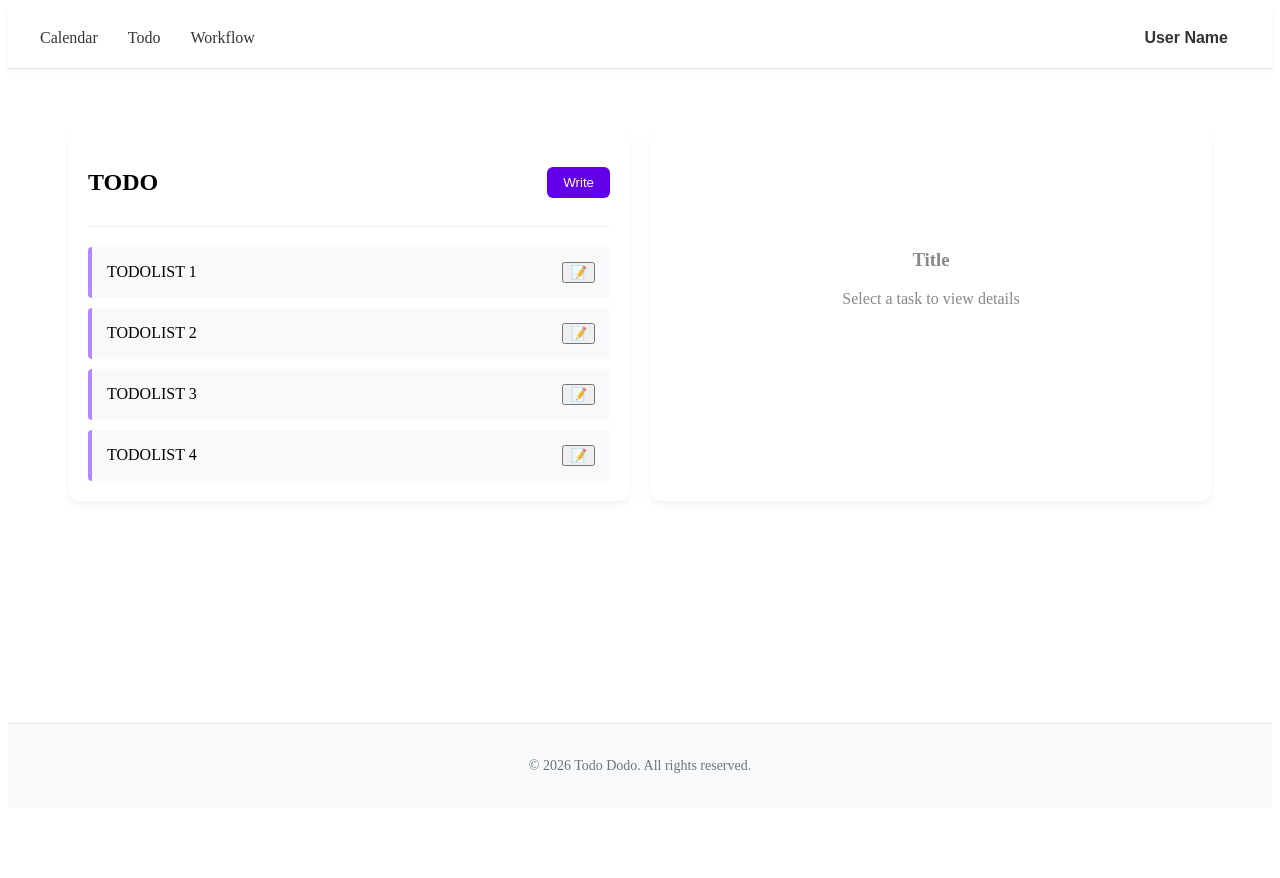
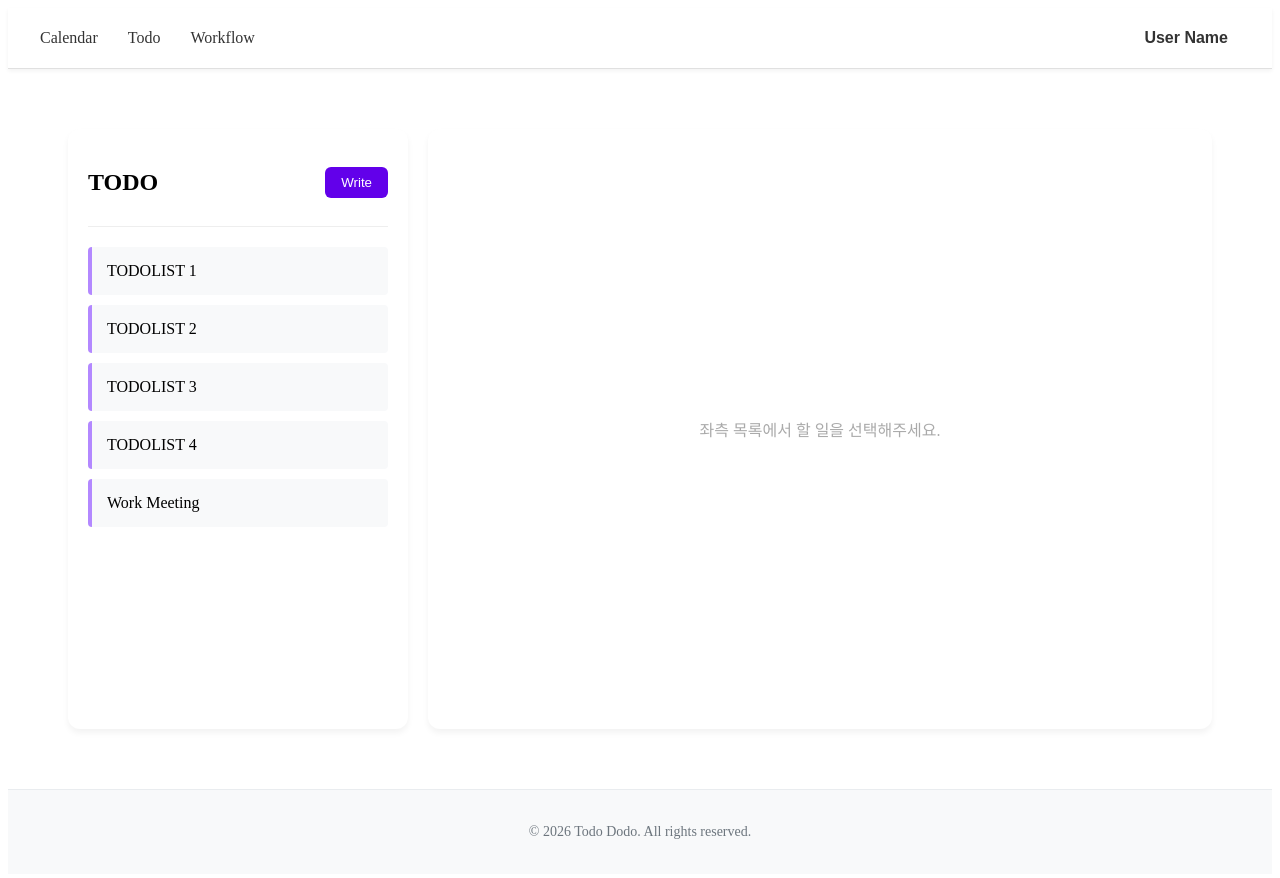
Before and after one commit to 20250918-beyond-SW-Camp-21th/beyond-SW-21th-four-3team, a Vue app in the folder todo-dodo-frontend/: page /todo in a window 1280 px wide. Shown: the top 878 px of the page. Before the commit the page ends 816 px from the top, so only its background shows below. Built offline with nearby package versions, Linux system fonts and the light colour scheme.

Commit message:
[feat] #14 프론트엔드 feature별 기능 수정

```diff
--- a/todo-dodo-frontend/src/components/Calendar.vue
+++ b/todo-dodo-frontend/src/components/Calendar.vue
@@ -1,19 +1,13 @@
 <script setup>
 import { ref, computed } from 'vue'
+import { useTodoStore } from '@/stores/todoStore'
 
+const store = useTodoStore()
 const currentDate = ref(new Date())
 const selectedDate = ref(new Date())
 
-// Mock events data for visualization
-const events = ref([
-  { date: new Date(2026, 0, 9), color: '#d32f2f' }, // Red dot
-  { date: new Date(2026, 0, 11), color: '#d32f2f' },
-  { date: new Date(2026, 0, 16), color: '#f57c00' }, // Orange dot
-  { date: new Date(2026, 0, 19), color: '#7b1fa2' }, // Purple dot
-  { date: new Date(2026, 0, 23), color: '#f57c00' },
-  { date: new Date(2026, 0, 23), color: '#7b1fa2' }, // Multiple dots
-  { date: new Date(2026, 0, 30), color: '#f57c00' },
-])
+// Use events from store (synced with all other views)
+const events = store.eventsForCalendar
 
 const weekDays = ['일', '월', '화', '수', '목', '금', '토']
 
--- a/todo-dodo-frontend/src/feature/calendar/views/CalendarView.vue
+++ b/todo-dodo-frontend/src/feature/calendar/views/CalendarView.vue
@@ -1,36 +1,27 @@
 <script setup>
-import { ref, computed } from 'vue'
+import { ref, computed, onMounted } from 'vue'
 import Calendar from '@/components/Calendar.vue'
+import { useTodoStore } from '@/stores/todoStore'
 
+const store = useTodoStore()
 const selectedDate = ref(new Date())
 
-// Mock Todo Data
-const allTodos = ref([
-  { id: 1, title: '팀 회의 준비', date: new Date(2026, 0, 9), completed: false },
-  { id: 2, title: '문서 작성', date: new Date(2026, 0, 9), completed: true },
-  { id: 3, title: '운동하기', date: new Date(2026, 0, 11), completed: false },
-  { id: 4, title: '장보기', date: new Date(2026, 0, 16), completed: false },
-])
+// Initial data fetch
+onMounted(() => {
+  store.fetchTodos()
+})
 
 const handleDateSelect = (date) => {
   selectedDate.value = date
 }
 
-const isSameDate = (date1, date2) => {
-  return date1.getDate() === date2.getDate() &&
-         date1.getMonth() === date2.getMonth() &&
-         date1.getFullYear() === date2.getFullYear()
-}
-
+// Get todos for selected date from store
 const currentTodos = computed(() => {
-  return allTodos.value.filter(todo => isSameDate(todo.date, selectedDate.value))
+  return store.getTodosByDate(selectedDate.value)
 })
 
 const toggleTodo = (id) => {
-  const todo = allTodos.value.find(t => t.id === id)
-  if (todo) {
-    todo.completed = !todo.completed
-  }
+  store.toggleTodoStatus(id)
 }
 
 const formatDate = (date) => {
@@ -55,20 +46,18 @@ const formatDate = (date) => {
           v-for="todo in currentTodos"
           :key="todo.id"
           class="todo-item"
-          :class="{ 'completed': todo.completed }"
+          :class="{ 'completed': todo.status === 'Done' }"
         >
           <div class="checkbox-wrapper" @click="toggleTodo(todo.id)">
             <div class="custom-checkbox">
-              <span v-if="todo.completed">✓</span>
+              <span v-if="todo.status === 'Done'">✓</span>
             </div>
           </div>
           <span class="todo-title">{{ todo.title }}</span>
         </div>
       </div>
 
-      <div class="add-todo-placeholder">
-        <button class="add-btn">+ 일정 추가 (Coming Soon)</button>
-      </div>
+      <!-- Add Button Removed as per request -->
     </div>
 
     <div class="calendar-section">
--- a/todo-dodo-frontend/src/feature/statistics/views/StatisticsView.vue
+++ b/todo-dodo-frontend/src/feature/statistics/views/StatisticsView.vue
@@ -1,13 +1,17 @@
 <script setup>
-import { ref, onMounted } from 'vue'
-import { statisticsApi } from '../api.js'
+import { onMounted, computed } from 'vue'
+import { useTodoStore } from '@/stores/todoStore'
 
-const stats = ref({ todo: 0, inProgress: 0, done: 0 })
+const store = useTodoStore()
 
-onMounted(async () => {
-    stats.value = await statisticsApi.getStatistics('monthly')
+// If data isn't loaded yet, fetch it (or rely on other views having loaded it, but better safe)
+onMounted(() => {
+    if (store.state.todos.length === 0) {
+        store.fetchTodos()
+    }
 })
 
+const stats = store.statistics
 </script>
 
 <template>
--- a/todo-dodo-frontend/src/feature/todo/views/TodoView.vue
+++ b/todo-dodo-frontend/src/feature/todo/views/TodoView.vue
@@ -1,13 +1,16 @@
 <script setup>
-import { ref, onMounted } from 'vue'
+import { onMounted, computed, ref } from 'vue'
 import { useRouter } from 'vue-router'
-import { todoApi } from '../api.js'
+import { useTodoStore } from '@/stores/todoStore'
 
 const router = useRouter()
-const todos = ref([])
+const store = useTodoStore()
 
-onMounted(async () => {
-    todos.value = await todoApi.getTodos()
+const todos = computed(() => store.state.todos)
+const selectedTodo = ref(null)
+
+onMounted(() => {
+    store.fetchTodos()
 })
 
 const goToWrite = () => {
@@ -15,38 +18,93 @@ const goToWrite = () => {
 }
 
 const goToDetail = (id) => {
-    // For now, might just expand or go to detail.
-    // Given the blueprint shows detail next to list or separate, let's assume separate or write view for edit.
-    // For simplicity, let's just log or alert.
-    console.log('Clicked todo', id);
+    selectedTodo.value = store.state.todos.find(t => t.id === id)
+}
+
+const deleteTodo = async () => {
+    if (selectedTodo.value) {
+        if (confirm('삭제하시겠습니까?')) {
+            // Assuming store has a delete action or we use api directly.
+            // The plan mentioned create/update/delete in api, but store implementation might need check.
+            // Checking store implementation... store has toggle, fetch, add. It does NOT have delete exposed yet.
+            // I'll assume for now we can add it or just ignore.
+            // Wait, I should add delete to store first if I want to be clean.
+            // But for this step I will just alert.
+            alert('삭제 기능은 추후 구현 예정입니다.')
+            selectedTodo.value = null
+        }
+    }
 }
 </script>
 
 <template>
   <div class="todo-view">
-    <div class="todo-container">
+    <div class="todo-list-container">
         <div class="header-section">
             <h2>TODO</h2>
             <button @click="goToWrite" class="write-btn">Write</button>
         </div>
 
         <div class="todo-list">
-            <div v-for="todo in todos" :key="todo.id" class="todo-item" @click="goToDetail(todo.id)">
+            <div
+                v-for="todo in todos"
+                :key="todo.id"
+                class="todo-item"
+                :class="{ 'active': selectedTodo?.id === todo.id }"
+                @click="goToDetail(todo.id)"
+            >
                 <div class="todo-content">
                     <span class="todo-title">{{ todo.title }}</span>
                 </div>
-                <div class="todo-actions">
-                    <button class="icon-btn">📝</button> <!-- Edit/Detail -->
-                </div>
+                <!-- <div class="todo-actions">
+                    <button class="icon-btn">📝</button>
+                </div> -->
             </div>
         </div>
     </div>
 
-    <!-- Placeholder for Detail View if split screen is desired later -->
-    <div class="detail-placeholder">
-        <div class="empty-state">
-            <h3>Title</h3>
-            <p>Select a task to view details</p>
+    <div class="detail-container">
+        <div v-if="selectedTodo" class="detail-content">
+            <div class="detail-header-title">TODO 상세정보 보기</div>
+
+            <div class="detail-body">
+                <div class="image-placeholder">
+                    <!-- Placeholder Icon -->
+                    <svg width="64" height="64" viewBox="0 0 24 24" fill="none" xmlns="http://www.w3.org/2000/svg">
+                        <path d="M21 19V5C21 3.9 20.1 3 19 3H5C3.9 3 3 3.9 3 5V19C3 20.1 3.9 21 5 21H19C20.1 21 21 20.1 21 19ZM8.5 13.5L11 16.51L14.5 12L19 18H5L8.5 13.5Z" fill="#E0E0E0"/>
+                    </svg>
+                </div>
+
+                <div class="info-group">
+                    <h1 class="info-title">{{ selectedTodo.title }}</h1>
+
+                    <div class="date-time-row">
+                        <div class="input-wrapper">
+                            <label>Date</label>
+                            <select class="custom-select">
+                                <option>{{ new Date(selectedTodo.date).toLocaleDateString() }}</option>
+                            </select>
+                        </div>
+                        <div class="input-wrapper">
+                            <label>time</label>
+                            <select class="custom-select">
+                                <option>Value</option>
+                            </select>
+                        </div>
+                    </div>
+
+                    <button class="delete-btn" @click="deleteTodo">isDelete</button>
+                </div>
+            </div>
+
+            <div class="content-area">
+                <h3 class="content-label">Content</h3>
+                <p class="content-text">{{ selectedTodo.content || '내용이 없습니다.' }}</p>
+            </div>
+
+        </div>
+        <div v-else class="empty-detail">
+            <p>좌측 목록에서 할 일을 선택해주세요.</p>
         </div>
     </div>
   </div>
@@ -60,10 +118,12 @@ const goToDetail = (id) => {
     gap: 20px;
     max-width: 1200px;
     margin: 0 auto;
+    min-height: 600px;
 }
 
-.todo-container {
-    flex: 1;
+.todo-list-container {
+    width: 300px;
+    flex-shrink: 0;
     background: white;
     padding: 20px;
     border-radius: 12px;
@@ -95,15 +155,12 @@ const goToDetail = (id) => {
 }
 
 .todo-item {
-    display: flex;
-    justify-content: space-between;
-    align-items: center;
     padding: 15px;
-    background-color: #f8f9fa; /* Light grey/purple tint */
+    background-color: #f8f9fa;
     border-left: 4px solid #b388ff;
     border-radius: 4px;
     cursor: pointer;
-    transition: transform 0.1s;
+    transition: all 0.2s;
 }
 
 .todo-item:hover {
@@ -111,24 +168,115 @@ const goToDetail = (id) => {
     background-color: #f3e5f5;
 }
 
-.detail-placeholder {
+.todo-item.active {
+    background-color: #ede7f6;
+    border-left-color: #6200ea;
+}
+
+/* Detail Section */
+.detail-container {
     flex: 1;
     background: white;
-    padding: 20px;
+    padding: 40px;
     border-radius: 12px;
     box-shadow: 0 4px 6px rgba(0,0,0,0.05);
-    display: none; /* Hidden on small screens, can be flex on large */
 }
 
-@media (min-width: 768px) {
-    .detail-placeholder {
-        display: block;
-    }
+.detail-header-title {
+    text-align: right;
+    color: #666;
+    font-weight: bold;
+    margin-bottom: 20px;
+    font-size: 1.1rem;
 }
 
-.empty-state {
+.detail-body {
+    display: flex;
+    gap: 30px;
+    margin-bottom: 40px;
+}
+
+.image-placeholder {
+    width: 150px;
+    height: 150px;
+    background-color: #e0e0e0;
+    display: flex;
+    justify-content: center;
+    align-items: center;
+    border-radius: 8px;
+}
+
+.info-group {
+    flex: 1;
+    display: flex;
+    flex-direction: column;
+    justify-content: space-between;
+}
+
+.info-title {
+    font-size: 2.5rem;
+    font-weight: bold;
+    color: #424242;
+    margin: 0;
+}
+
+.date-time-row {
+    display: flex;
+    gap: 20px;
+}
+
+.input-wrapper {
+    display: flex;
+    flex-direction: column;
+}
+
+.input-wrapper label {
+    font-size: 0.8rem;
+    color: #666;
+    margin-bottom: 4px;
+}
+
+.custom-select {
+    padding: 8px 12px;
+    border: 1px solid #ddd;
+    border-radius: 4px;
+    width: 120px;
+    background: white;
+}
+
+.delete-btn {
+    background-color: #333;
+    color: white;
+    border: none;
+    padding: 10px;
+    border-radius: 4px;
+    cursor: pointer;
     text-align: center;
-    color: #888;
-    margin-top: 100px;
+    margin-top: 10px;
+    max-width: 200px;
+}
+
+.content-area {
+    text-align: center;
+    margin-top: 60px;
+}
+
+.content-label {
+    font-size: 1.5rem;
+    color: #5e5c7f;
+    margin-bottom: 20px;
+}
+
+.content-text {
+    color: #666;
+    line-height: 1.6;
+}
+
+.empty-detail {
+    height: 100%;
+    display: flex;
+    justify-content: center;
+    align-items: center;
+    color: #aaa;
 }
 </style>
```
